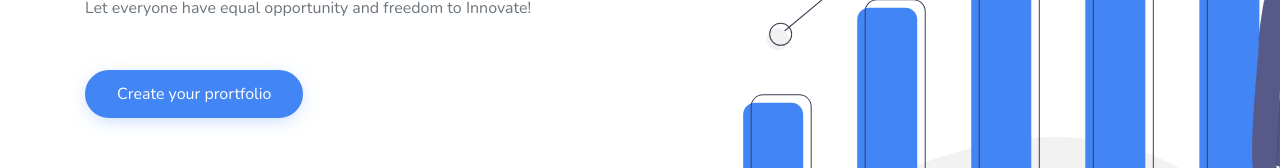
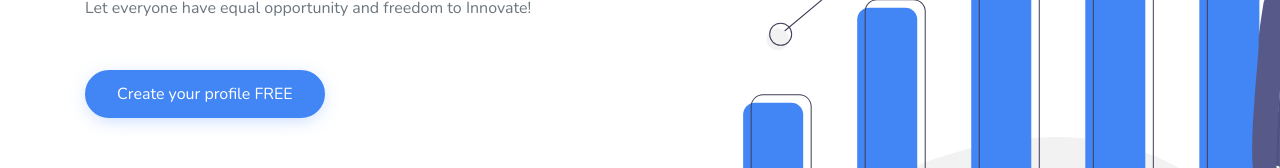
Before and after one commit to opensplint/oS-Dev-Demo, a plain HTML site: page index.html in a window 1280 px wide. Shown: the part 365-533 px from the top of the page. Drawn offline with nearby package versions, Linux system fonts and the light colour scheme; files whose address does not match are found by name.

Commit message:
update 2
update 2

```diff
--- a/index.html
+++ b/index.html
@@ -1,7 +1,7 @@
 <!DOCTYPE html>
 <html lang="en">
   <head>
-    <title>imagine &mdash; Onepage Template by Colorlib</title>
+    <title>openSplint.io &mdash; Freedom to innovate</title>
     <meta charset="utf-8">
     <meta name="viewport" content="width=device-width, initial-scale=1, shrink-to-fit=no">
 
@@ -107,7 +107,7 @@
                 <h1>openSplint.io</h1>
                 <p class="mb-5">Let everyone have equal opportunity and freedom to Innovate!</p>
                 <div>
-                  <a href="#" class="btn btn-primary mr-2 mb-2">Create your prortfolio</a>
+                  <a href="#" class="btn btn-primary mr-2 mb-2">Create your profile FREE</a>
                 </div>
               </div>
 
```
